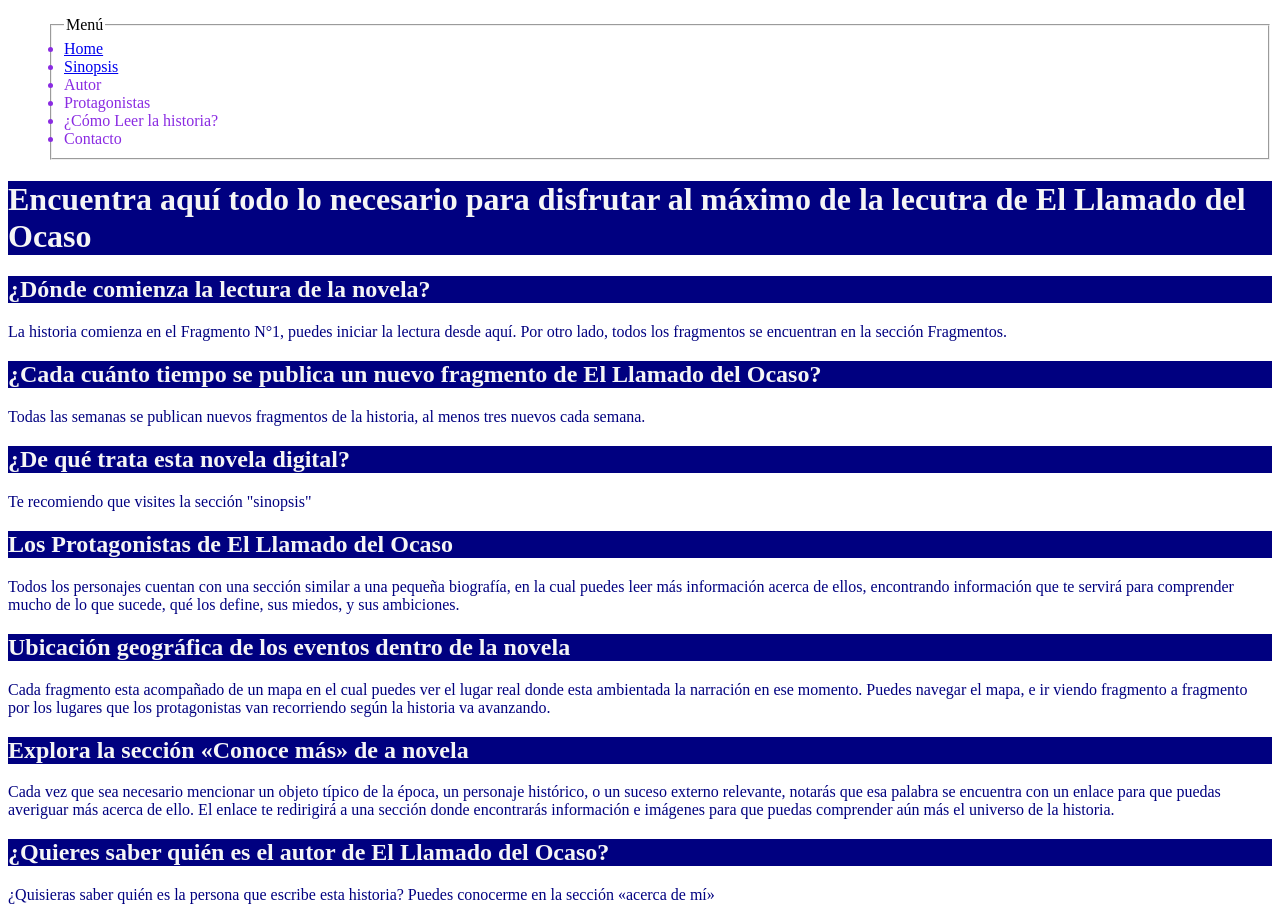
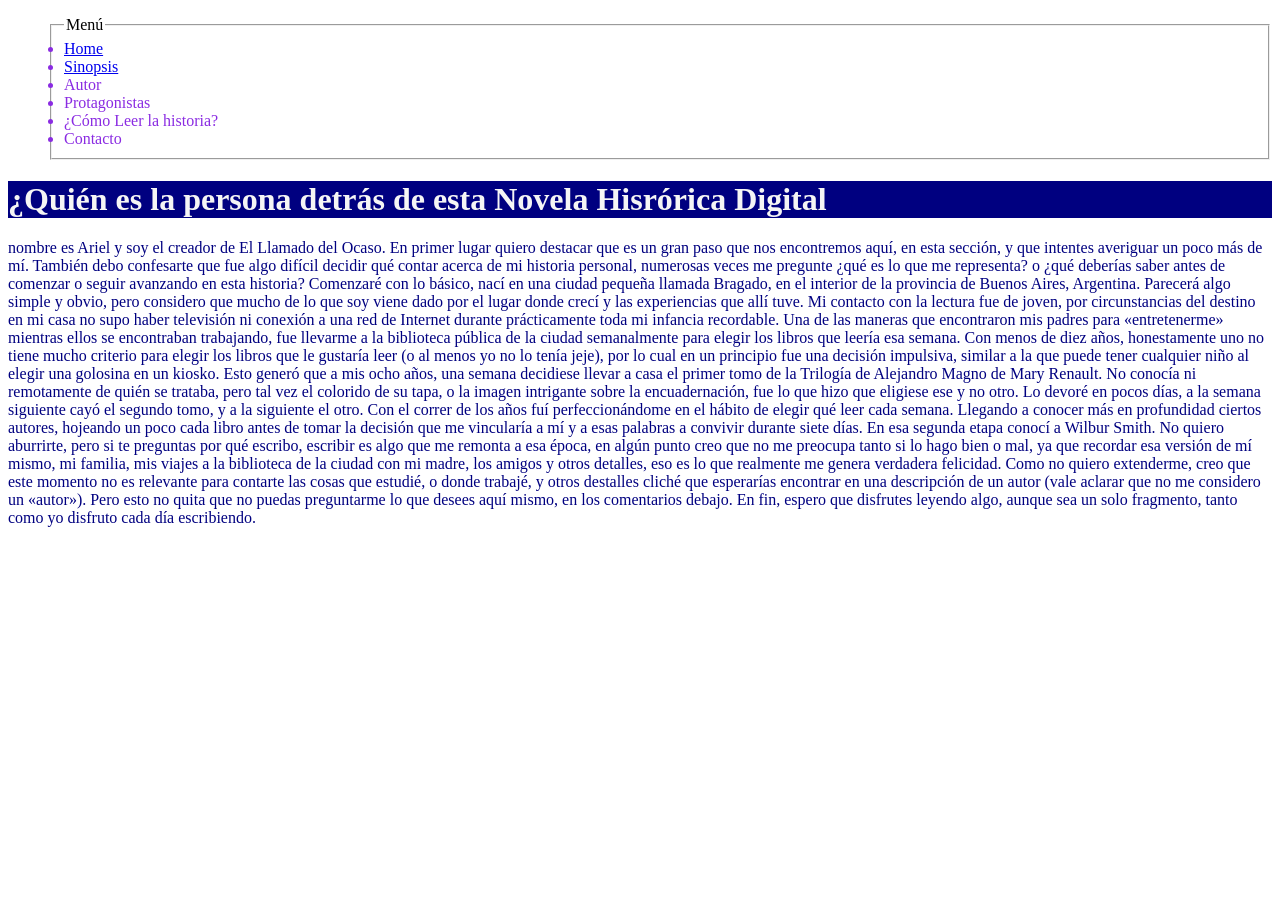
Before and after one commit to Ariellp15/Entregas-Coder-House-Ariel_Peralta, a plain HTML site: page autor.html in a window 1280 px wide. After the commit the page ends 800 px from the top, so only its background shows below. Drawn offline with Linux system fonts and the light colour scheme.

```diff
--- a/autor.html
+++ b/autor.html
@@ -3,10 +3,9 @@
 <head>
     <meta charset="UTF-8">
     <meta name="viewport" content="width=device-width, initial-scale=1.0">
-    <title>¿Cómo Leer El Llamado de Ocaso?</title>
-    <meta name="description" content="Descrubre como leer esta novela histórica digital">
+    <title>Autor - El LLamado del Ocaso</title>
+    <meta name="description" content="El Llamado del Ocaso - Autor">
     <link rel="stylesheet" href="CSS_ELO.css"/>
-
 
 </head>
 <body>
@@ -21,20 +20,16 @@
         <li><a href="https://ariellp15.github.io/Entregas-Coder-House-Ariel_Peralta/contacto.html"></a>Contacto</li>
        </ul>
         </fieldset>
-    <h1>Encuentra aquí todo lo necesario para disfrutar al máximo de la lecutra de El Llamado del Ocaso</h1>
-        <h2>¿Dónde comienza la lectura de la novela?</h2>
-            <p>La historia comienza en el Fragmento N°1, puedes iniciar la lectura desde aquí. Por otro lado, todos los fragmentos se encuentran en la sección Fragmentos.</p>
-        <h2>¿Cada cuánto tiempo se publica un nuevo fragmento de El Llamado del Ocaso?</h2>
-            <p>Todas las semanas se publican nuevos fragmentos de la historia, al menos tres nuevos cada semana.</p>
-        <h2>¿De qué trata esta novela digital?</h2>
-            <p>Te recomiendo que visites la sección "sinopsis"</p>
-        <h2>Los Protagonistas de El Llamado del Ocaso</h2>
-            <p>Todos los personajes cuentan con una sección similar a una pequeña biografía, en la cual puedes leer más información acerca de ellos, encontrando información que te servirá para comprender mucho de lo que sucede, qué los define, sus miedos, y sus ambiciones.</p>
-        <h2>Ubicación geográfica de los eventos dentro de la novela</h2>
-            <p>Cada fragmento esta acompañado de un mapa en el cual puedes ver el lugar real donde esta ambientada la narración en ese momento. Puedes navegar el mapa, e ir viendo fragmento a fragmento por los lugares que los protagonistas van recorriendo según la historia va avanzando.</p>
-        <h2>Explora la sección «Conoce más» de a novela</h2>
-            <p>Cada vez que sea necesario mencionar un objeto típico de la época, un personaje histórico, o un suceso externo relevante, notarás que esa palabra se encuentra con un enlace para que puedas averiguar más acerca de ello. El enlace te redirigirá a una sección donde encontrarás información e imágenes para que puedas comprender aún más el universo de la historia.</p>
-        <h2>¿Quieres saber quién es el autor de El Llamado del Ocaso?</h2>
-            <p>¿Quisieras saber quién es la persona que escribe esta historia? Puedes conocerme en la sección «acerca de mí»</p>
+    <h1>¿Quién es la persona detrás de esta Novela Hisrórica Digital</h1>
+    <p> nombre es Ariel y soy el creador de El Llamado del Ocaso. En primer lugar quiero destacar que es un gran paso que nos encontremos aquí, en esta sección, y que intentes averiguar un poco más de mí.
+        También debo confesarte que fue algo difícil decidir qué contar acerca de mi historia personal, numerosas veces me pregunte ¿qué es lo que me representa? o ¿qué deberías saber antes de comenzar o seguir avanzando en esta historia?
+        Comenzaré con lo básico, nací en una ciudad pequeña llamada Bragado, en el interior de la provincia de Buenos Aires, Argentina. Parecerá algo simple y obvio, pero considero que mucho de lo que soy viene dado por el lugar donde crecí y las experiencias que allí tuve.
+        Mi contacto con la lectura fue de joven, por circunstancias del destino en mi casa no supo haber televisión ni conexión a una red de Internet durante prácticamente toda mi infancia recordable. Una de las maneras que encontraron mis padres para «entretenerme» mientras ellos se encontraban trabajando, fue llevarme a la biblioteca pública de la ciudad semanalmente para elegir los libros que leería esa semana.
+        Con menos de diez años, honestamente uno no tiene mucho criterio para elegir los libros que le gustaría leer (o al menos yo no lo tenía jeje), por lo cual en un principio fue una decisión impulsiva, similar a la que puede tener cualquier niño al elegir una golosina en un kiosko. Esto generó que a mis ocho años, una semana decidiese llevar a casa el primer tomo de la Trilogía de Alejandro Magno de Mary Renault. No conocía ni remotamente de quién se trataba, pero tal vez el colorido de su tapa, o la imagen intrigante sobre la encuadernación, fue lo que hizo que eligiese ese y no otro. Lo devoré en pocos días, a la semana siguiente cayó el segundo tomo, y a la siguiente el otro.
+        Con el correr de los años fuí perfeccionándome en el hábito de elegir qué leer cada semana. Llegando a conocer más en profundidad ciertos autores, hojeando un poco cada libro antes de tomar la decisión que me vincularía a mí y a esas palabras a convivir durante siete días. En esa segunda etapa conocí a Wilbur Smith.
+        No quiero aburrirte, pero si te preguntas por qué escribo, escribir es algo que me remonta a esa época, en algún punto creo que no me preocupa tanto si lo hago bien o mal, ya que recordar esa versión de mí mismo, mi familia, mis viajes a la biblioteca de la ciudad con mi madre, los amigos y otros detalles, eso es lo que realmente me genera verdadera felicidad.
+        Como no quiero extenderme, creo que este momento no es relevante para contarte las cosas que estudié, o donde trabajé, y otros destalles cliché que esperarías encontrar en una descripción de un autor (vale aclarar que no me considero un «autor»). Pero esto no quita que no puedas preguntarme lo que desees aquí mismo, en los comentarios debajo.
+        En fin, espero que disfrutes leyendo algo, aunque sea un solo fragmento, tanto como yo disfruto cada día escribiendo.</p>
+
 </body>
 </html>
```
